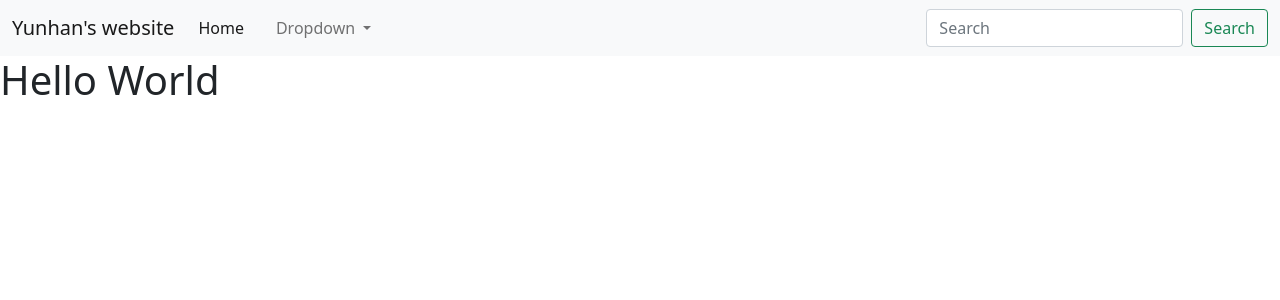
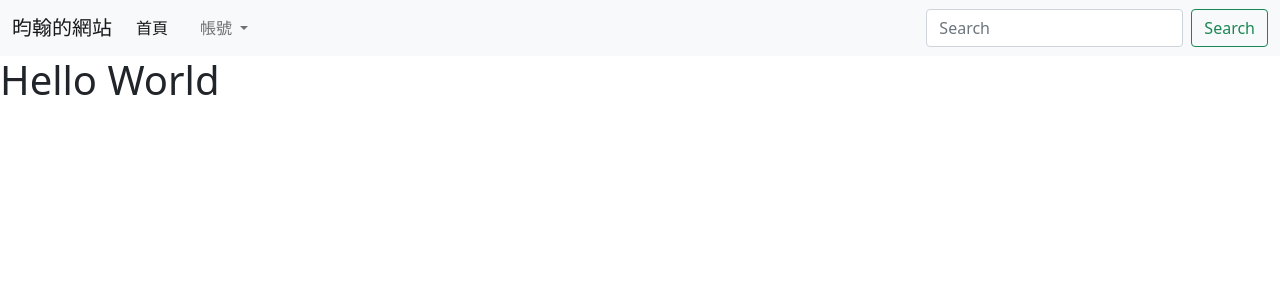
Before and after one commit to Yunhans/flask_test, a Flask app: page / in a window 1280 px wide. Shown: the top 300 px of the page. Run offline with Flask 2, Linux system fonts and the light colour scheme; some libraries are stand-ins or nearby versions.

Commit message:
update chinese

```diff
--- a/app.py
+++ b/app.py
@@ -30,7 +30,7 @@ def register_action():
     cur.execute(f'SELECT * FROM user WHERE `username`="{username}"')
     queryresult = cur.fetchall()
     if queryresult:
-        return 'username重複，請使用另一個usernme'
+        return 'username重複，請使用另一個username'
     # Insert a row of data
     cur.execute(f"INSERT INTO user (`username`, `email`, `password`) VALUES ('{username}','{email}','{password1}')")
     # Save (commit) the changes
--- a/templates/base.html
+++ b/templates/base.html
@@ -12,28 +12,25 @@
 <body>
     <nav class="navbar navbar-expand-lg navbar-light bg-light">
         <div class="container-fluid">
-            <a class="navbar-brand" href="/">Yunhan's website</a>
-            <button class="navbar-toggler" type="button" data-bs-toggle="collapse"
-                data-bs-target="#navbarSupportedContent" aria-controls="navbarSupportedContent" aria-expanded="false"
-                aria-label="Toggle navigation">
+            <a class="navbar-brand" href="#">昀翰的網站</a>
+            <button class="navbar-toggler" type="button" data-bs-toggle="collapse" data-bs-target="#navbarSupportedContent" aria-controls="navbarSupportedContent" aria-expanded="false" aria-label="Toggle navigation">
                 <span class="navbar-toggler-icon"></span>
             </button>
             <div class="collapse navbar-collapse" id="navbarSupportedContent">
                 <ul class="navbar-nav me-auto mb-2 mb-lg-0">
                     <li class="nav-item">
-                        <a class="nav-link active" aria-current="page" href="/">Home</a>
+                        <a class="nav-link active" aria-current="page" href="/">首頁</a>
                     </li>
                     <li class="nav-item">
                         <a class="nav-link" href="#">{{ username }}</a>
                     </li>
                     <li class="nav-item dropdown">
-                        <a class="nav-link dropdown-toggle" href="#" id="navbarDropdown" role="button"
-                            data-bs-toggle="dropdown" aria-expanded="false">
-                            Dropdown
+                        <a class="nav-link dropdown-toggle" href="#" id="navbarDropdown" role="button" data-bs-toggle="dropdown" aria-expanded="false">
+                            帳號
                         </a>
                         <ul class="dropdown-menu" aria-labelledby="navbarDropdown">
-                            <li><a class="dropdown-item" href="/register">Register</a></li>
-                            <li><a class="dropdown-item" href="/login">Login</a></li>
+                            <li><a class="dropdown-item" href="/register">註冊</a></li>
+                            <li><a class="dropdown-item" href="/login">登錄</a></li>
                         </ul>
                     </li>
                 </ul>
--- a/templates/index.html
+++ b/templates/index.html
@@ -1,7 +1,7 @@
 {% extends 'base.html' %}
 
 {% block title %}
-Homepage
+首頁
 {% endblock %}
 
 {% block message %}
--- a/templates/login.html
+++ b/templates/login.html
@@ -1,7 +1,7 @@
 {% extends 'base.html' %}
 
 {% block title %}
-登入會員
+登錄會員
 {% endblock title %}
 
 {% block message %}
--- a/templates/register.html
+++ b/templates/register.html
@@ -31,7 +31,4 @@
   </div>
 </div>
 
-
-
-
 {% endblock message %}
```
Also changed, not shown: mywebsite.db.
